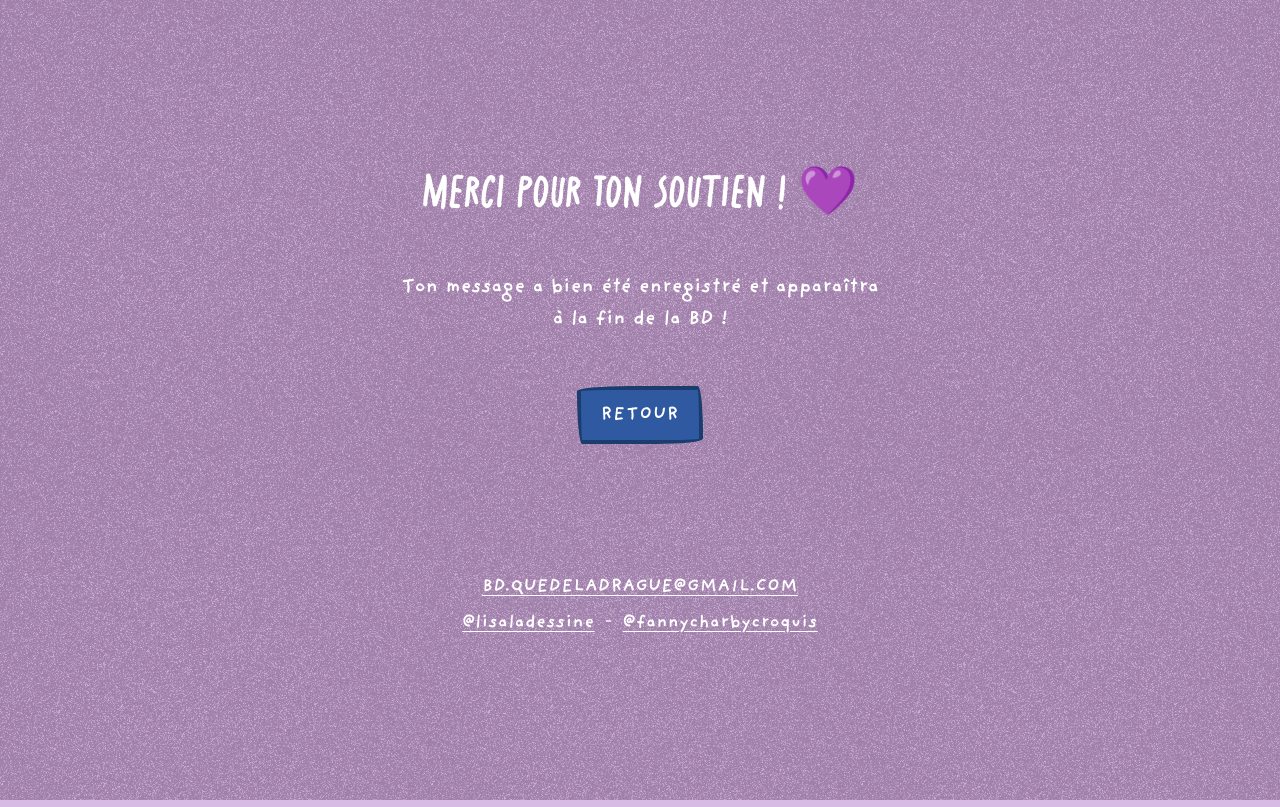
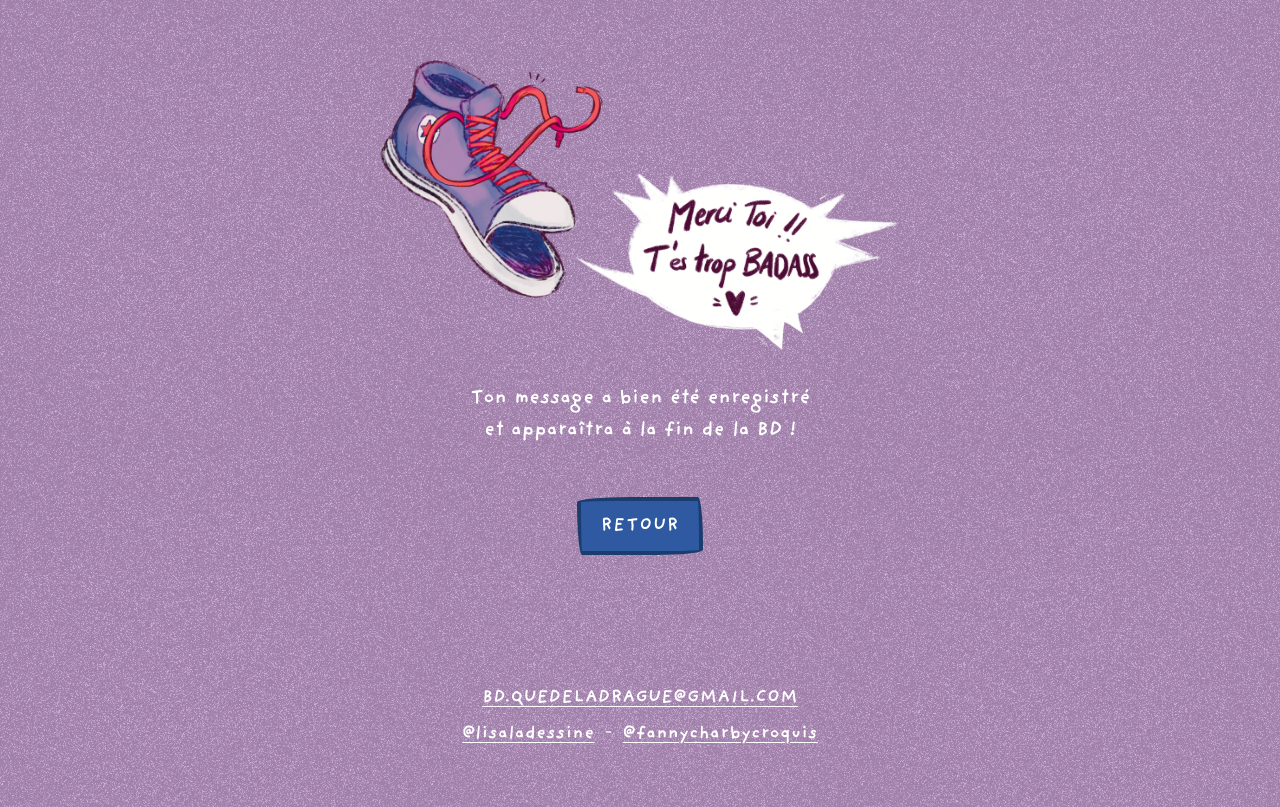
Before and after one commit to valentingnt/que-de-la-drague, a React (Vite) app: page /merci in a window 1280 px wide. Built offline with nearby package versions, Linux system fonts and the light colour scheme; no server answers.

Commit message:
Add thank you image and update styles: Introduce a new thank you image and adjust CSS for the thank you page, including logo styling and message layout improvements.

```diff
--- a/src/App.css
+++ b/src/App.css
@@ -193,7 +193,6 @@ body {
 
 .thank-you-container {
   text-align: center;
-  padding: 60px 20px;
   display: flex;
   flex-direction: column;
   align-items: center;
@@ -209,6 +208,12 @@ body {
   line-height: 1.2;
 }
 
+.thanks-logo {
+  width: 100%;
+  aspect-ratio: 1200/676;
+  object-fit: contain;
+}
+
 .thank-you-message {
   font-family: var(--font-providence);
   font-size: var(--font-size-large);
@@ -216,6 +221,7 @@ body {
   max-width: 600px;
   line-height: 1.6;
   font-weight: 700;
+  text-wrap: balance;
 }
 
 .thank-you-actions {
--- a/src/pages/ThankYou.jsx
+++ b/src/pages/ThankYou.jsx
@@ -7,7 +7,8 @@ function ThankYou() {
   return (
     <div className="container">
       <div className="thank-you-container">
-        <h1 className="thank-you-title">Merci pour ton soutien ! 💜</h1>
+        {/* <h1 className="thank-you-title">Merci pour ton soutien ! 💜</h1> */}
+        <img src="/thanks.png" alt="Merci" className="thanks-logo" width={600} />
 
         <p className="thank-you-message">
           Ton message a bien été enregistré et apparaîtra à la fin de la BD !
```
Also changed, not shown: public/thanks.png (added).
